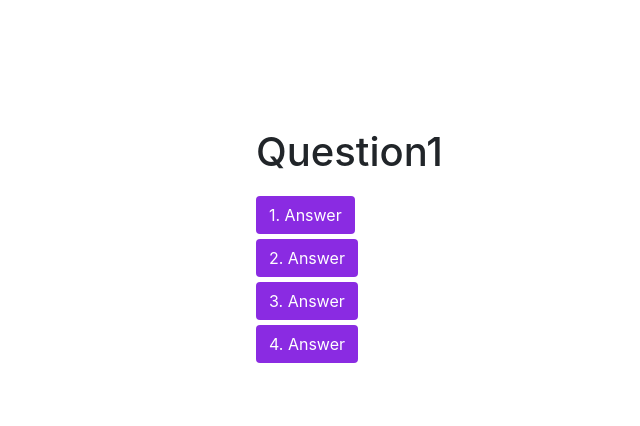
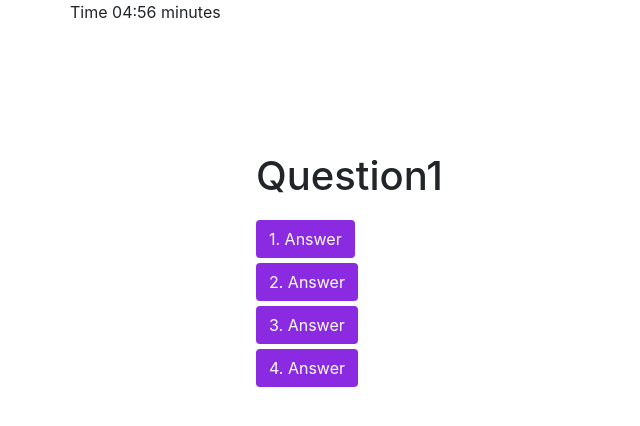
Before and after one commit to Volodya1989/coding-quiz-app, a plain HTML site: page Assets/Questions/question1.html in a window 1280 px wide. Shown: the whole page, without its empty margins (0-640 px from the left). Drawn offline with nearby package versions, Linux system fonts and the light colour scheme.

Commit message:
timer added

```diff
--- a/Assets/Questions/question1.html
+++ b/Assets/Questions/question1.html
@@ -12,7 +12,15 @@
     />
     <link rel="stylesheet" href="../style.css" />
   </head>
+
   <body>
+    <header>
+      <div class="container">
+        <div class="row">
+          <div>Time <span id="timer">05:00</span> minutes</div>
+        </div>
+      </div>
+    </header>
     <div class="container questions">
       <div class="row">
         <h1>Question1</h1>
--- a/Assets/script.js
+++ b/Assets/script.js
@@ -0,0 +1,54 @@
+function startTimer(duration, display) {
+    var timer = duration, minutes, seconds;
+    setInterval(function () {
+        minutes = parseInt(timer / 60, 10);
+        seconds = parseInt(timer % 60, 10);
+
+        minutes = minutes < 10 ? "0" + minutes : minutes;
+        seconds = seconds < 10 ? "0" + seconds : seconds;
+
+        display.textContent = minutes + ":" + seconds;
+
+        if (--timer < 0) {
+            timer = duration;
+        }
+    }, 1000);
+}
+
+window.onload = function () {
+    var fiveMinutes = 60 * 5,
+        display = document.querySelector('#timer');
+    startTimer(fiveMinutes, display);
+};
+
+
+
+
+
+
+
+// // Set the date we're counting down to
+// var countDownDate = new Date("Jan 5, 2021 05:00").getTime();
+
+// // Update the count down every 1 second
+// var x = setInterval(function() {
+
+//   // Get today's date and time
+//   var now = new Date().getTime();
+
+//   // Find the distance between now and the count down date
+//   var distance = countDownDate - now;
+
+//   // Time calculations for days, hours, minutes and seconds
+//   var minutes = Math.floor((distance % (1000 * 60 * 60)) / (1000 * 60));
+//   var seconds = Math.floor((distance % (1000 * 60)) / 1000);
+
+//   // Output the result in an element with id="demo"
+//   document.getElementById("timer").innerHTML =  minutes + "m " + seconds + "s ";
+
+//   // If the count down is over, write some text
+//   if (distance < 0) {
+//     clearInterval(x);
+//     document.getElementById("timer").innerHTML = "EXPIRED";
+//   }
+// }, 1000);
--- a/Assets/style.css
+++ b/Assets/style.css
@@ -37,6 +37,12 @@ a:hover {
   text-decoration: none;
 }
 
+p #timer{
+        text-align: center;
+        font-size: 60px;
+        margin-top: 0px;
+        margin-left: 50px;
+}
 button:hover {
   opacity: 0.7;
   color: white;
```
Also changed, not shown: Assets/Questions/question2.html (+7 -0 lines), Assets/Questions/question3.html (+7 -0 lines), Assets/Questions/question4.html (+7 -0 lines), index.html (+8 -0 lines).
